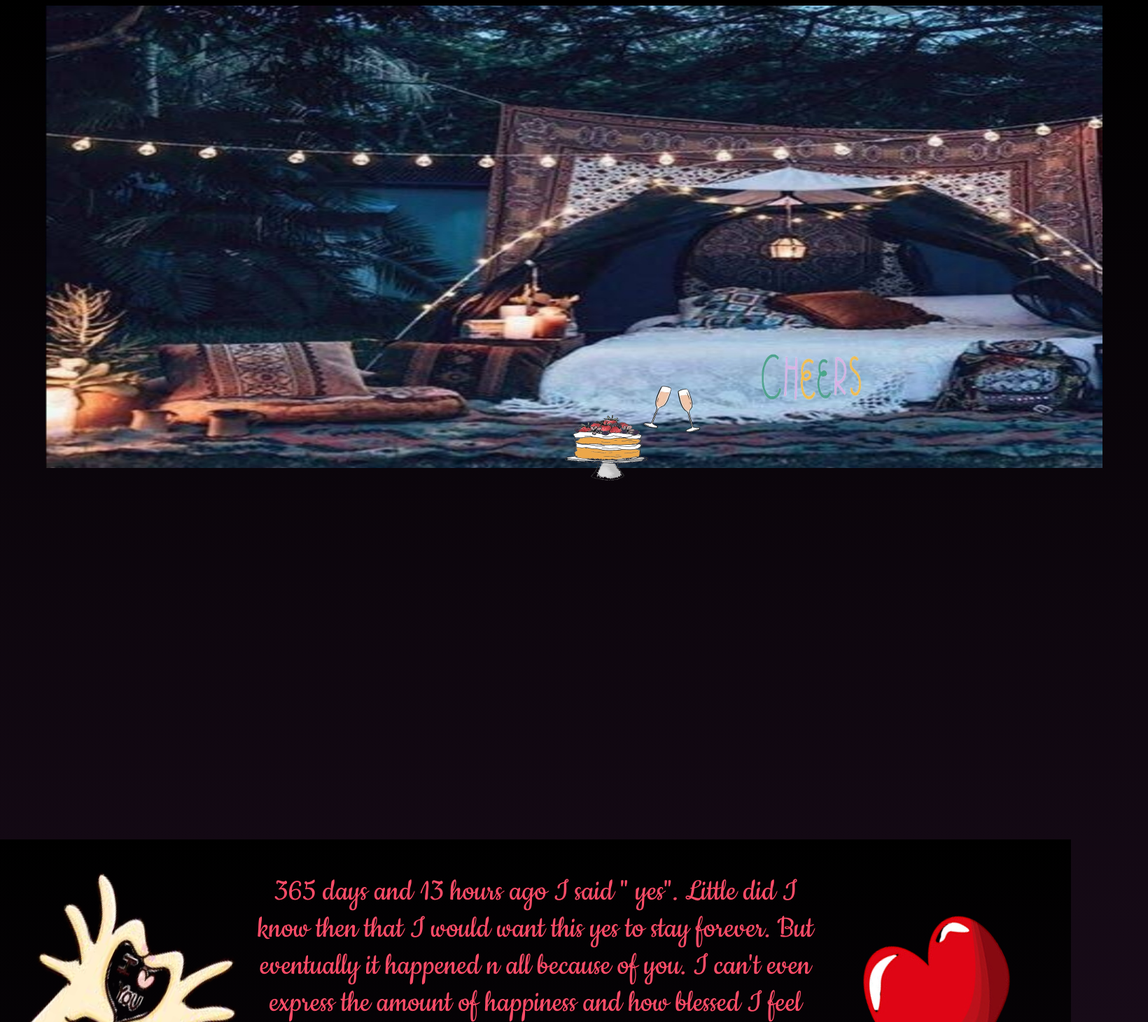
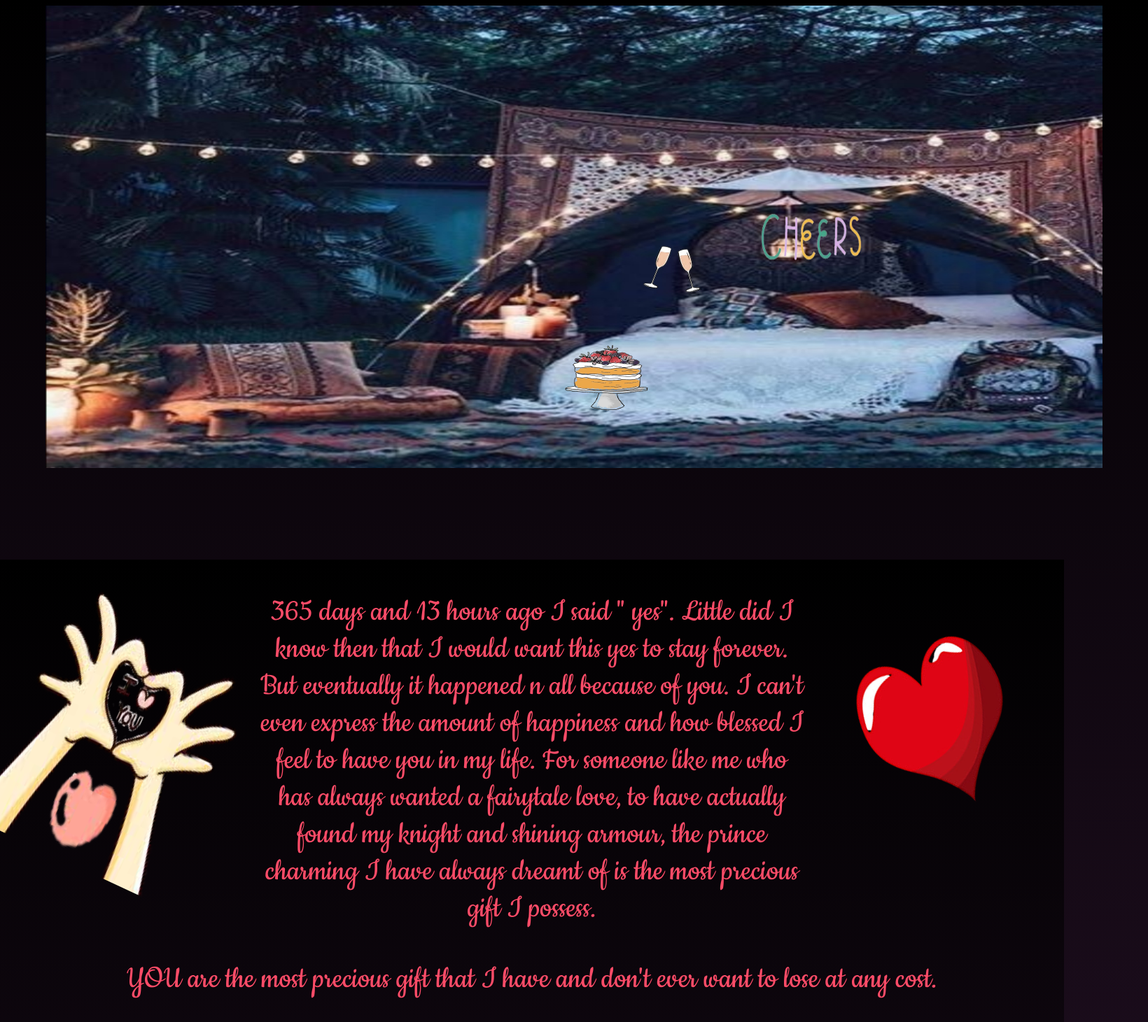
Before and after one commit to Subhlaxmi179/one, a PHP site: page /date.html in a window 1640 px wide. Shown: the top 1461 px of the page at 70% size. Run offline with PHP 8.4, Linux system fonts and the light colour scheme; some libraries are stand-ins or nearby versions; some web fonts are replaced.

Commit message:
Update datestyle.css

```diff
--- a/css/datestyle.css
+++ b/css/datestyle.css
@@ -2,7 +2,7 @@ body{
   background-image: -o-linear-gradient(top,black,#200f21);
   background-image: linear-gradient(to bottom,black,#200f21);
   text-align: center;
-  height: 2000px;
+  height: 1800px;
 }
 .topc{
   background-color: black;
@@ -62,21 +62,21 @@ text-decoration: none;
   background-image: linear-gradient(to bottom,black,#200f21);
   margin: 0;
   position:absolute;
-  top:1200px;
+  top:800px;
   left:0;
-  width:1530px;
+  width:1520px;
 }
 .celeb{
   position:relative;
   right:220px;
-  top:-420px;
+  top:-620px;
   height:80px;
   width:100px;
 }
 .cheers{
   position:relative;
   left:-150px;
-  top:-450px;
+  top:-650px;
   height:150px;
   width:150px;
 }
@@ -95,7 +95,7 @@ color:#ff4c68;
 .cake{
   position:relative;
   right:195px;
-  top:-350px;
+  top:-450px;
   height:120px;
   width:130px;
 }
```
